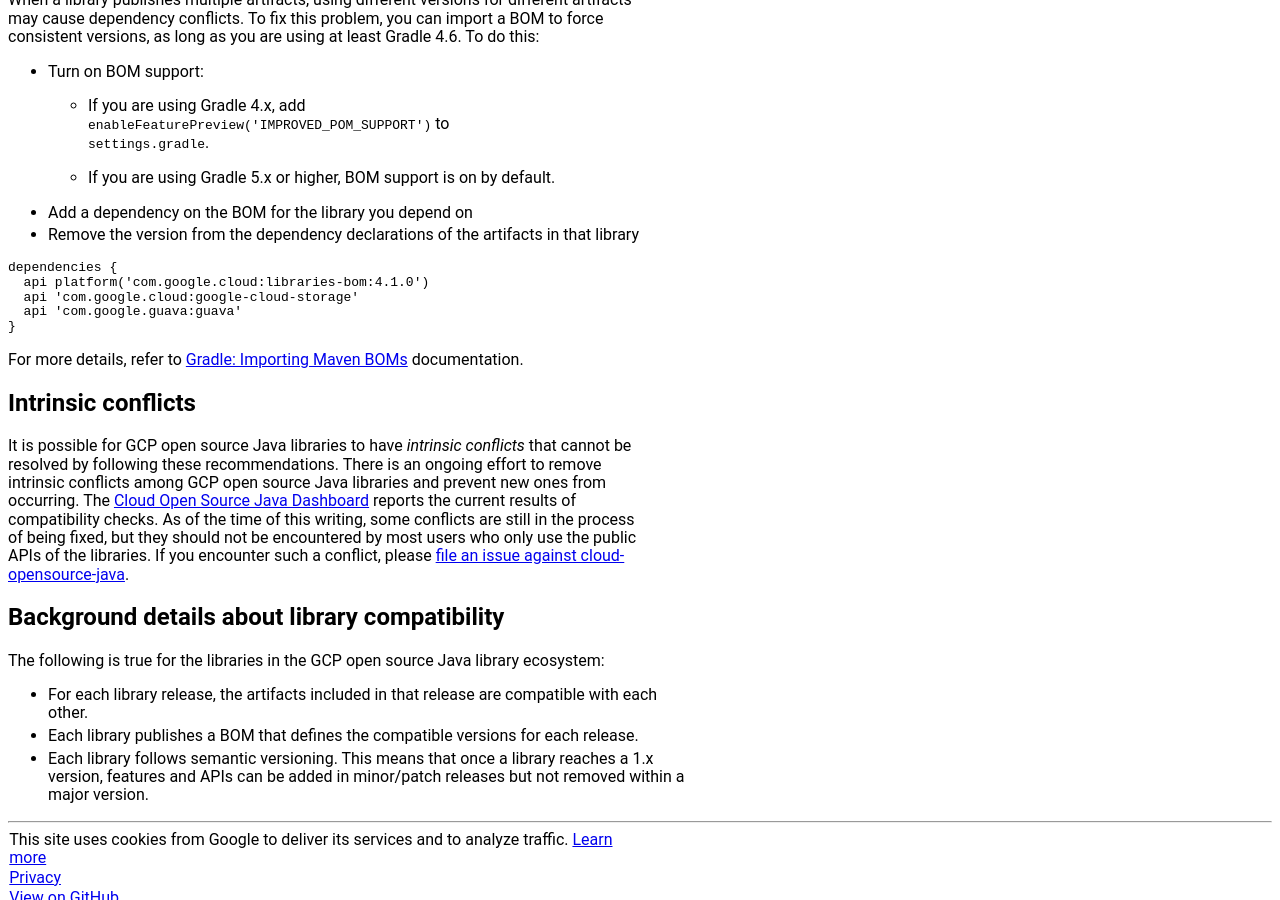
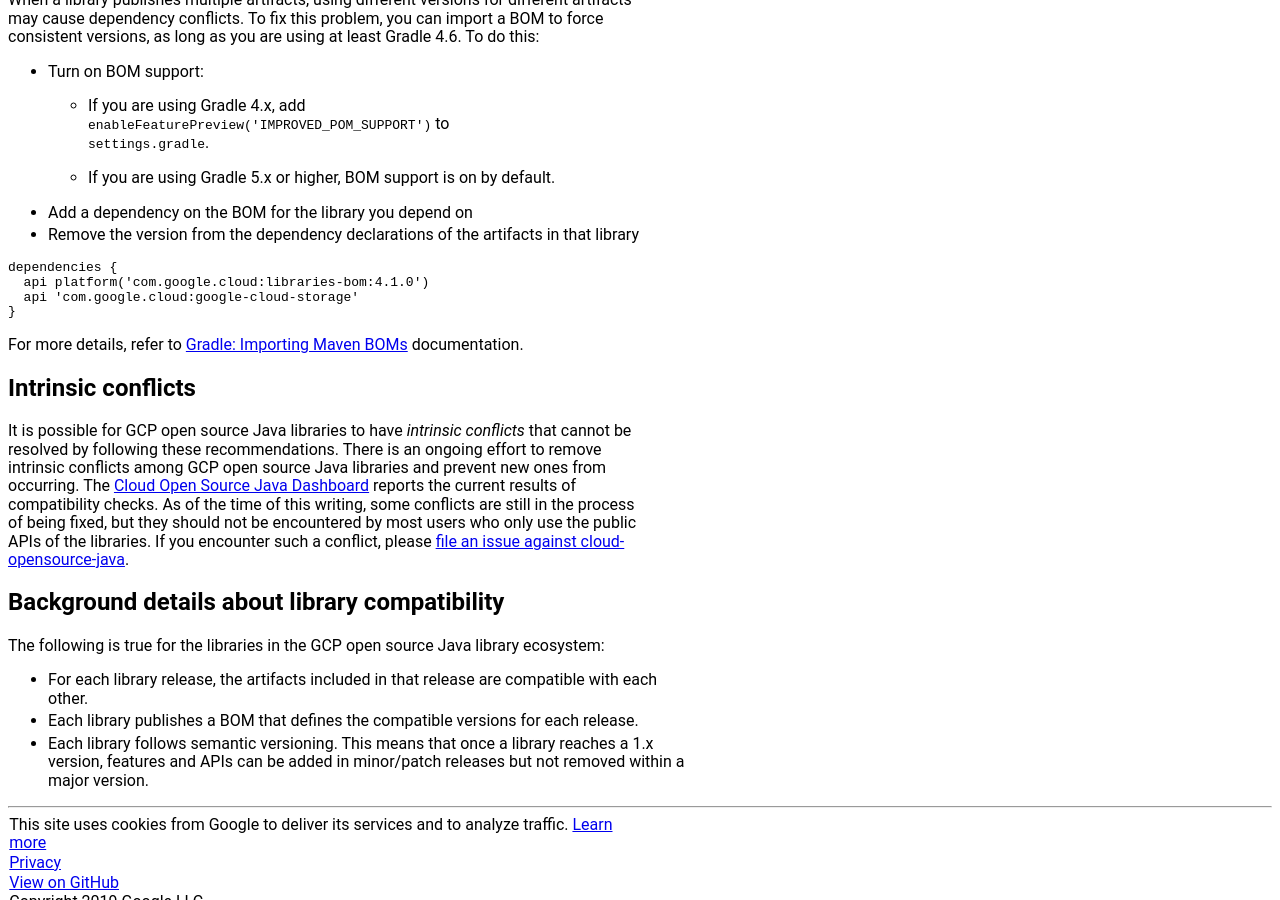
Before and after one commit to GoogleCloudPlatform/cloud-opensource-java, a Jekyll site: the page built from docs/DECLARING_DEPENDENCIES.md, in a window 1280 px wide and 900 px high, scrolled down 2972 px. Built offline with Jekyll 4.4.1, drawn with Linux system fonts in a browser that asks for light colours; our own code applies the rules of GitHub Pages for plain Markdown files.

Commit message:
Guava is not in Maven's example

````diff
--- a/docs/DECLARING_DEPENDENCIES.md
+++ b/docs/DECLARING_DEPENDENCIES.md
@@ -177,7 +177,6 @@ you are using at least Gradle 4.6. To do this:
 dependencies {
   api platform('com.google.cloud:libraries-bom:4.1.0')
   api 'com.google.cloud:google-cloud-storage'
-  api 'com.google.guava:guava'
 }
 ```
 
````
